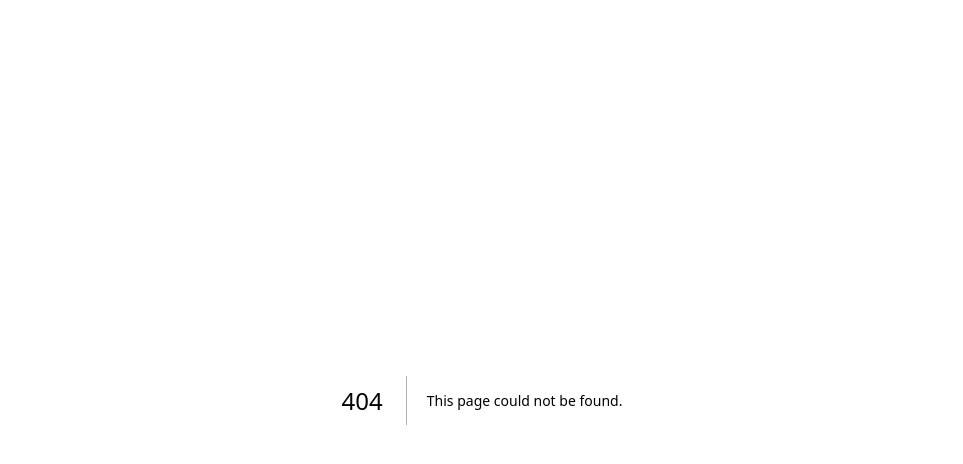
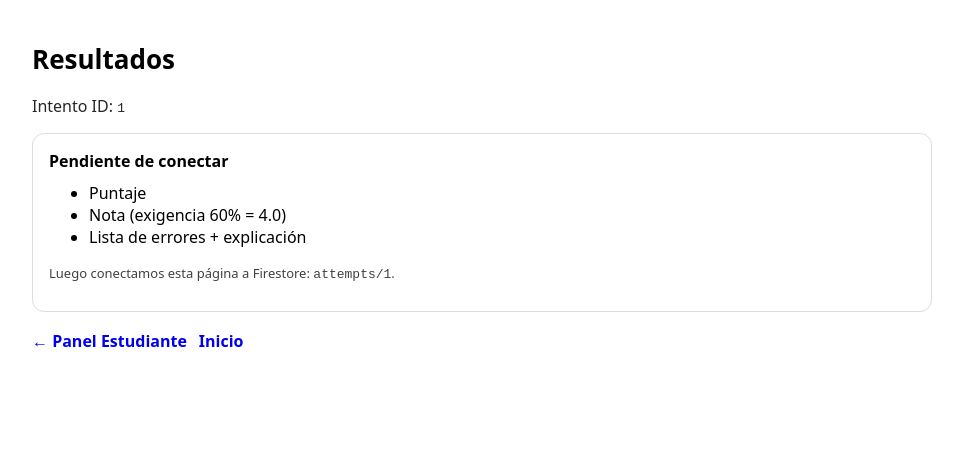
Before and after one commit to innova-space-edu/provi-evaluaciones, a Next.js app: page /student/results/1 in a window 1280 px wide. Before the commit this address had no page. Shown: the top 464 px of the page, without its empty margins (158-1121 px from the left). Built offline with nearby package versions, Linux system fonts and the light colour scheme.

Commit message:
Create page.tsx

```diff
--- /dev/null
+++ b/src/app/(student)/student/results/[attemptId]/page.tsx
@@ -0,0 +1,34 @@
+type Props = { params: { attemptId: string } };
+
+export default function StudentResultPage({ params }: Props) {
+  return (
+    <main style={{ padding: 24, maxWidth: 900, margin: "0 auto" }}>
+      <h1 style={{ fontSize: 26, fontWeight: 800 }}>Resultados</h1>
+      <p style={{ marginTop: 8, opacity: 0.85 }}>
+        Intento ID: <code>{params.attemptId}</code>
+      </p>
+
+      <div style={{ marginTop: 16, padding: 16, border: "1px solid #ddd", borderRadius: 12 }}>
+        <p style={{ margin: 0, fontWeight: 700 }}>Pendiente de conectar</p>
+        <ul style={{ marginTop: 10 }}>
+          <li>Puntaje</li>
+          <li>Nota (exigencia 60% = 4.0)</li>
+          <li>Lista de errores + explicación</li>
+        </ul>
+
+        <p style={{ marginTop: 10, fontSize: 13, opacity: 0.75 }}>
+          Luego conectamos esta página a Firestore: <code>attempts/{params.attemptId}</code>.
+        </p>
+      </div>
+
+      <div style={{ marginTop: 18, display: "flex", gap: 12 }}>
+        <a href="/student" style={{ textDecoration: "none", fontWeight: 700 }}>
+          ← Panel Estudiante
+        </a>
+        <a href="/" style={{ textDecoration: "none", fontWeight: 700 }}>
+          Inicio
+        </a>
+      </div>
+    </main>
+  );
+}
```
